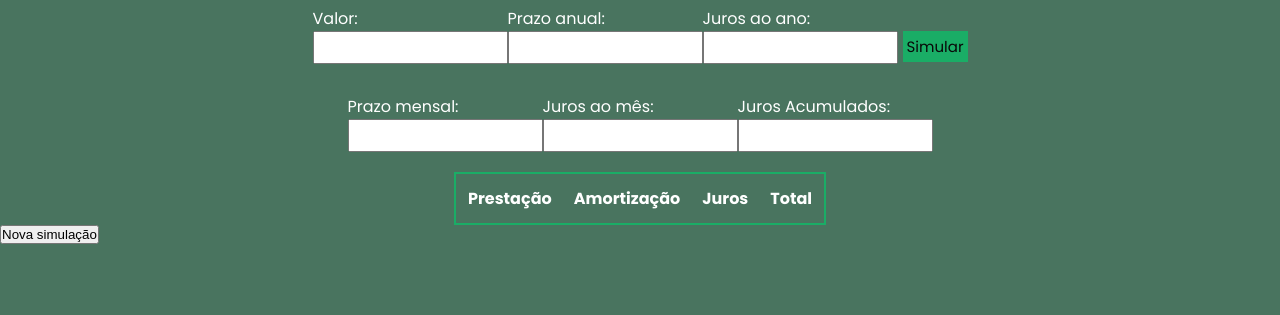
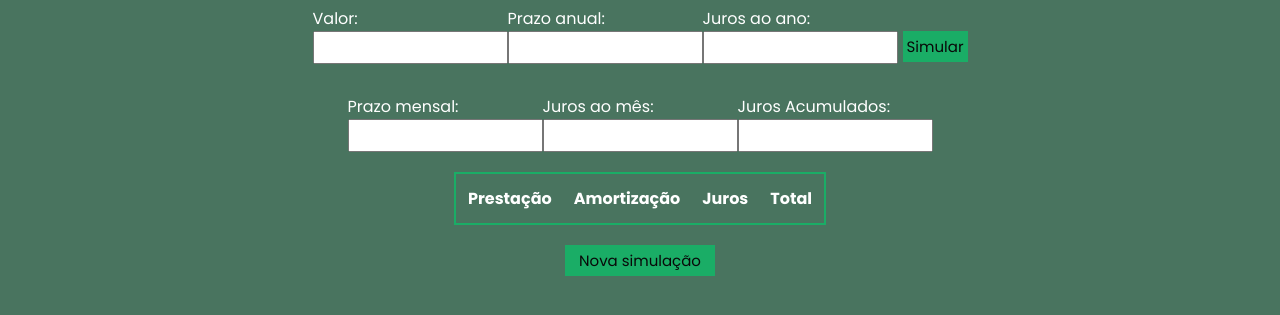
Before and after one commit to marynakao/simulador-de-financiamentos, a plain HTML site: page index.html in a window 1280 px wide. Shown: the part 101-416 px from the top of the page. Drawn offline with Linux system fonts and the light colour scheme.

Commit message:
estilizacao nova simulacao

```diff
--- a/index.html
+++ b/index.html
@@ -18,7 +18,7 @@
         <p>Valor: <input type="number" id="simulaValor"></br></p>
         <p>Prazo anual: <input type="number"id="simulaPrazo"></br></p>
         <p>Juros ao ano: <input type="number" step="any" id="simulaJuros"></br></p>
-        <button id="simular">Simular</button>
+        <button>Simular</button>
         </form>
 
     </div>
--- a/style.css
+++ b/style.css
@@ -25,7 +25,7 @@ h1 {
 }
 
 
-form, #resultado {
+form, #resultado, #limpar {
     display: flex;
     width: 100px;
     margin: auto;
@@ -43,7 +43,7 @@ form input {
     padding: 7px;
 }
 
-form button {
+button{
     border: none;
     padding: 4px;
     margin-top: 23px;
@@ -55,6 +55,11 @@ form button {
     cursor: pointer;
 }
 
+button:hover {
+    background-color: #090909;
+    color: #1aad66;
+    transition: .3s;
+}
 
 #resultado label {
     color: #fff;
@@ -62,7 +67,6 @@ form button {
     padding: 10px;
 
 }
-
 
 #resultado input {
     color: #090909;
@@ -93,3 +97,9 @@ table td {
     text-align: center;
     padding: 0 10px;
 }
+
+#limpar {
+    margin-top: 20px;
+    padding: 4px;
+    width: 150px;
+}
```
